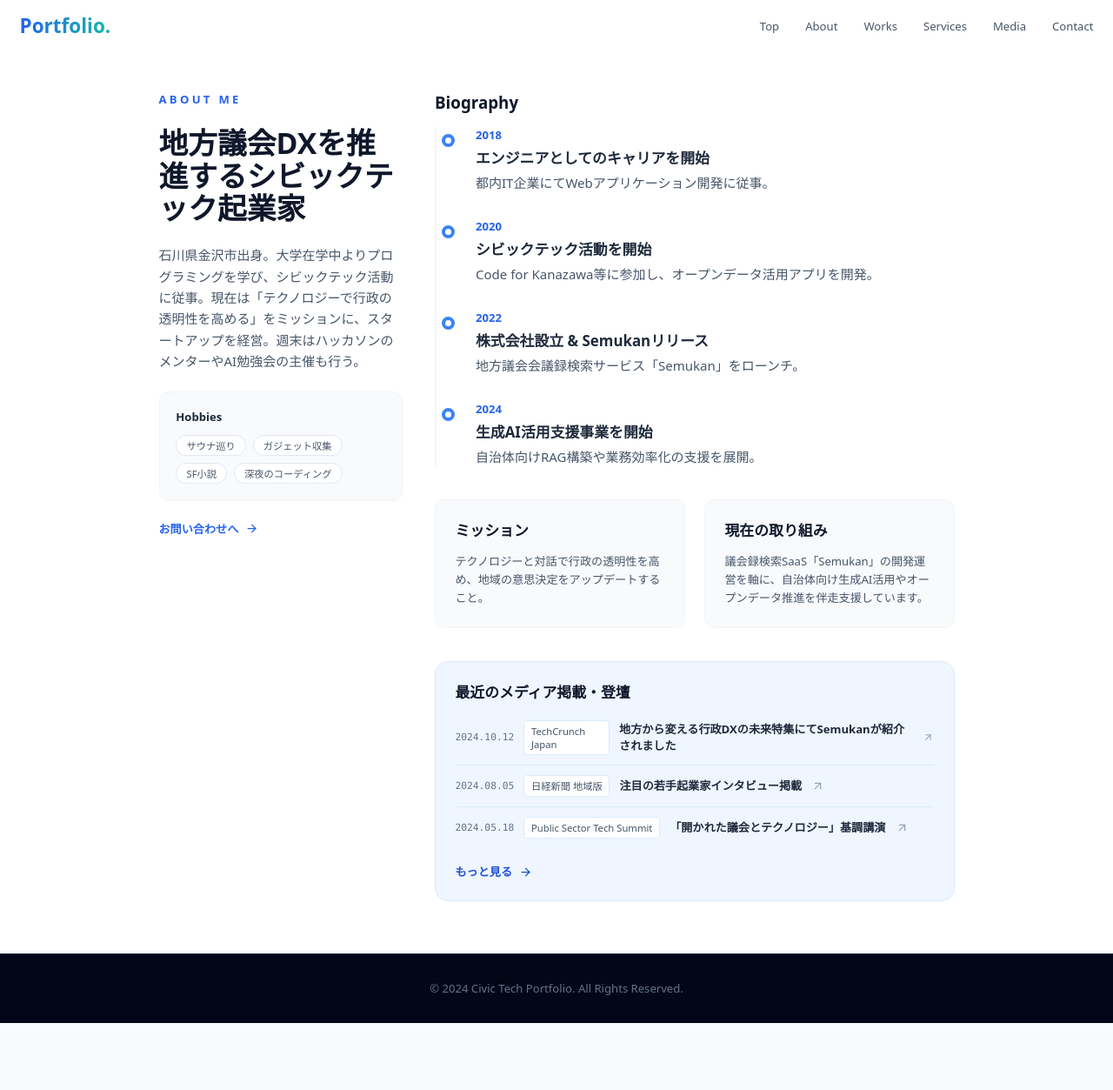
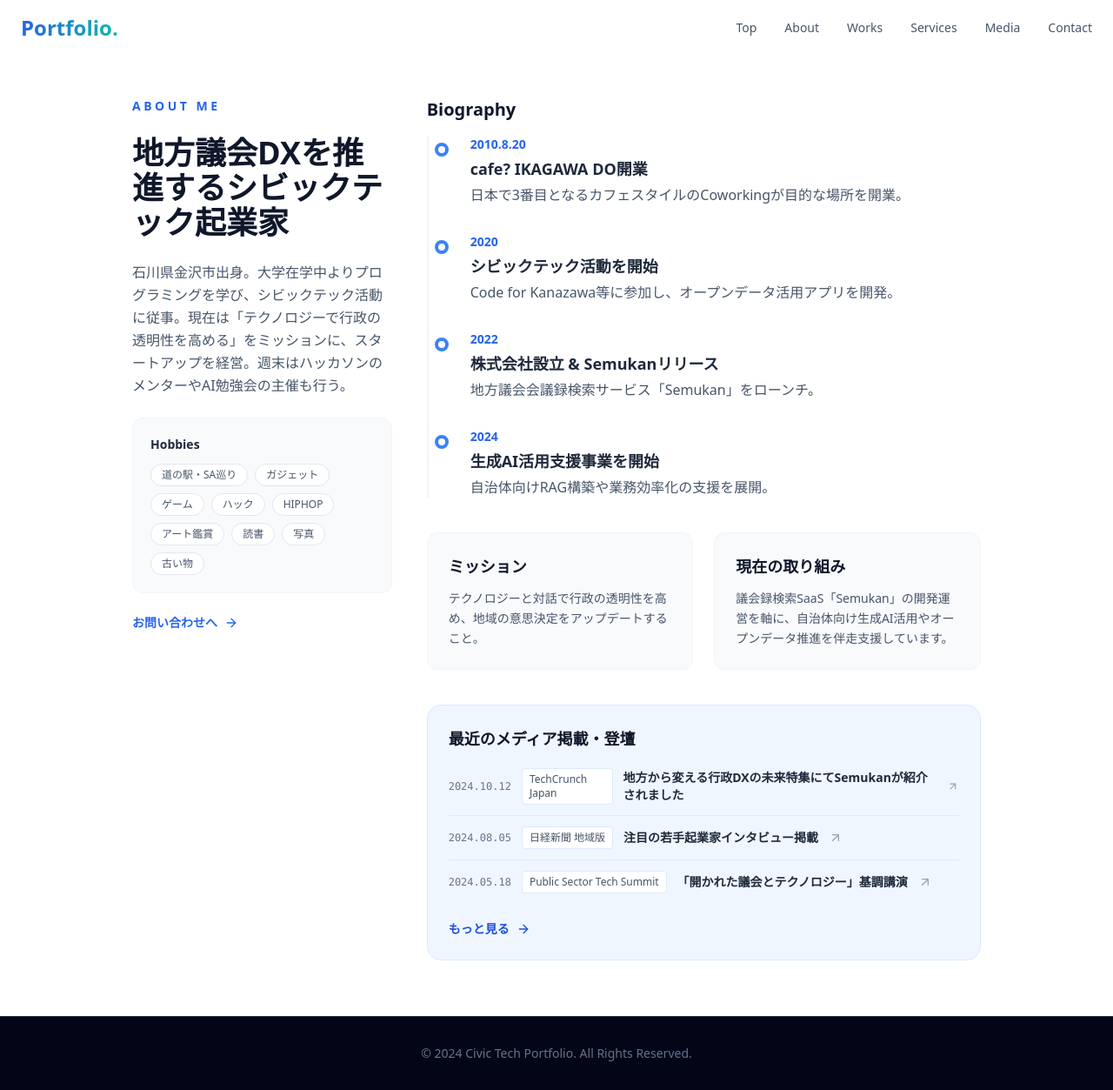
Before and after one commit to 50river/my_website, a Jekyll site: the page built from about/index.html, in a window 1280 px wide and 1253 px high. Shown: the whole window at 87% size. Built offline with Jekyll 4.4.1, drawn with Linux system fonts in a browser that asks for light colours; nearby versions of some CDN libraries.

Commit message:
調整中

```diff
--- a/_data/portfolio.yml
+++ b/_data/portfolio.yml
@@ -1,21 +1,26 @@
 # _data/portfolio.yml
 
 hero:
-  title: "地方議会DXを推進するシビックテック起業家"
-  subtitle: "テクノロジーと対話で、地域の意思決定をアップデートする。"
-  description: "地方議会の会議録検索システム「Semukan」の開発・運営を中心に、AI活用やオープンデータ推進を通じて、自治体と市民をつなぐ新しい仕組みづくりに取り組んでいます。"
+  title: "課題の原因を分析し<br>解決まで伴走します"
+  subtitle: "テクノロジーと対話で、顧客の意思決定を強力にサポート。"
+  description: "政務活動費管理SaaS「Semkan」を中心に、議会DXの推進を行っています。さらに、AI活用やオープンデータの普及を通じて、自治体と市民をつなぐ新しい仕組みづくりに取り組んでいます。また、ワークショップの企画運営、コワーキングスペースの運営、各種イベントを通じたコミュニティづくりやコンサルティングも行っています。"
 
 profile:
   bio: "石川県金沢市出身。大学在学中よりプログラミングを学び、シビックテック活動に従事。現在は「テクノロジーで行政の透明性を高める」をミッションに、スタートアップを経営。週末はハッカソンのメンターやAI勉強会の主催も行う。"
   hobbies:
-    - "サウナ巡り"
-    - "ガジェット収集"
-    - "SF小説"
-    - "深夜のコーディング"
+    - "道の駅・SA巡り"
+    - "ガジェット"
+    - "ゲーム"
+    - "ハック"
+    - "HIPHOP"
+    - "アート鑑賞"
+    - "読書"
+    - "写真"
+    - "古い物"
   history:
-    - year: "2018"
-      title: "エンジニアとしてのキャリアを開始"
-      desc: "都内IT企業にてWebアプリケーション開発に従事。"
+    - year: "2010.8.20"
+      title: "cafe? IKAGAWA DO開業"
+      desc: "日本で3番目となるカフェスタイルのCoworkingが目的な場所を開業。"
     - year: "2020"
       title: "シビックテック活動を開始"
       desc: "Code for Kanazawa等に参加し、オープンデータ活用アプリを開発。"
@@ -25,9 +30,3 @@
     - year: "2024"
       title: "生成AI活用支援事業を開始"
       desc: "自治体向けRAG構築や業務効率化の支援を展開。"
-
-services:
-  [] # servicesはコレクションに移行
-
-media:
-  [] # mediaはコレクションに移行
--- a/_layouts/default.html
+++ b/_layouts/default.html
@@ -9,7 +9,7 @@
   <!-- Lucide Icons -->
   <script src="https://unpkg.com/lucide@latest"></script>
   <style>
-	html { font-size: 15px; }
+	html { font-size: 16px; }
 	/* Custom styles if needed */
 	.fade-in { animation: fadeIn 0.5s ease-in; }
 	@keyframes fadeIn { from { opacity: 0; } to { opacity: 1; } }
```
Also changed, not shown: index.html (+6 -3 lines).
